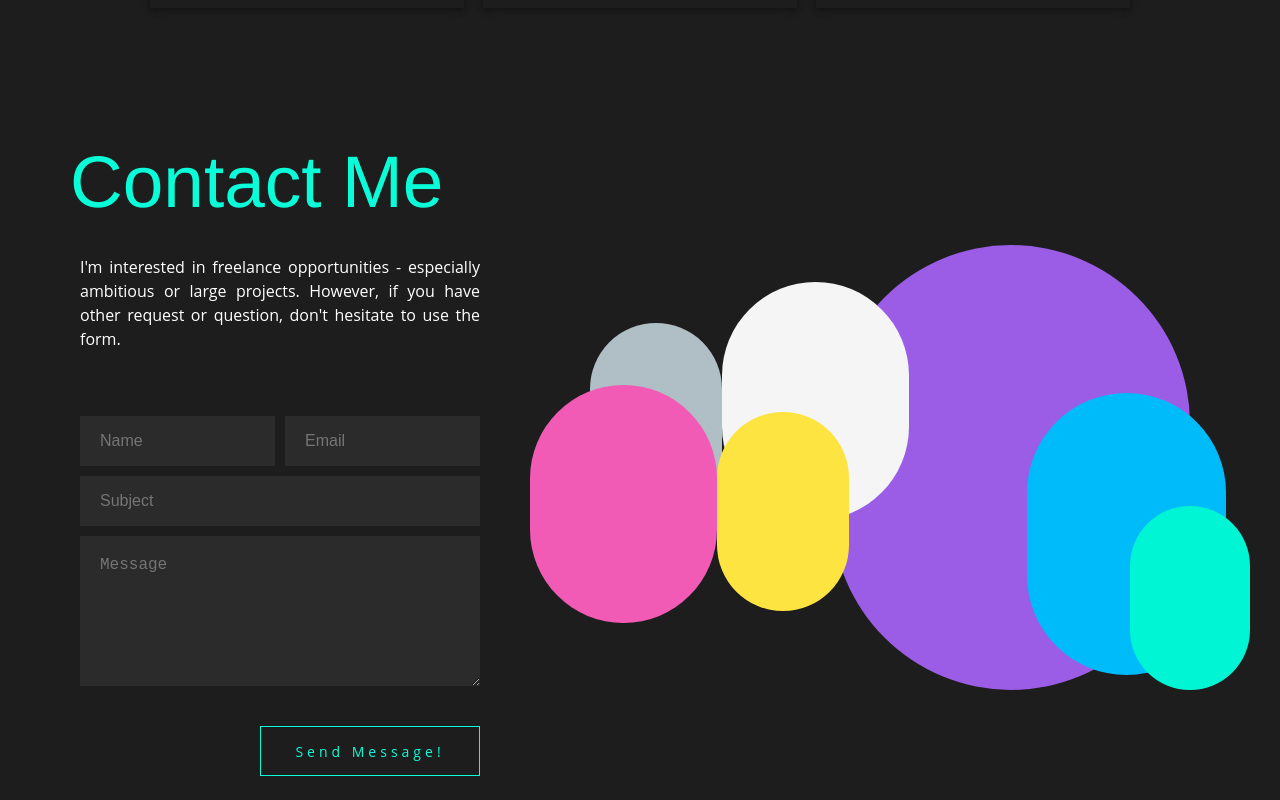
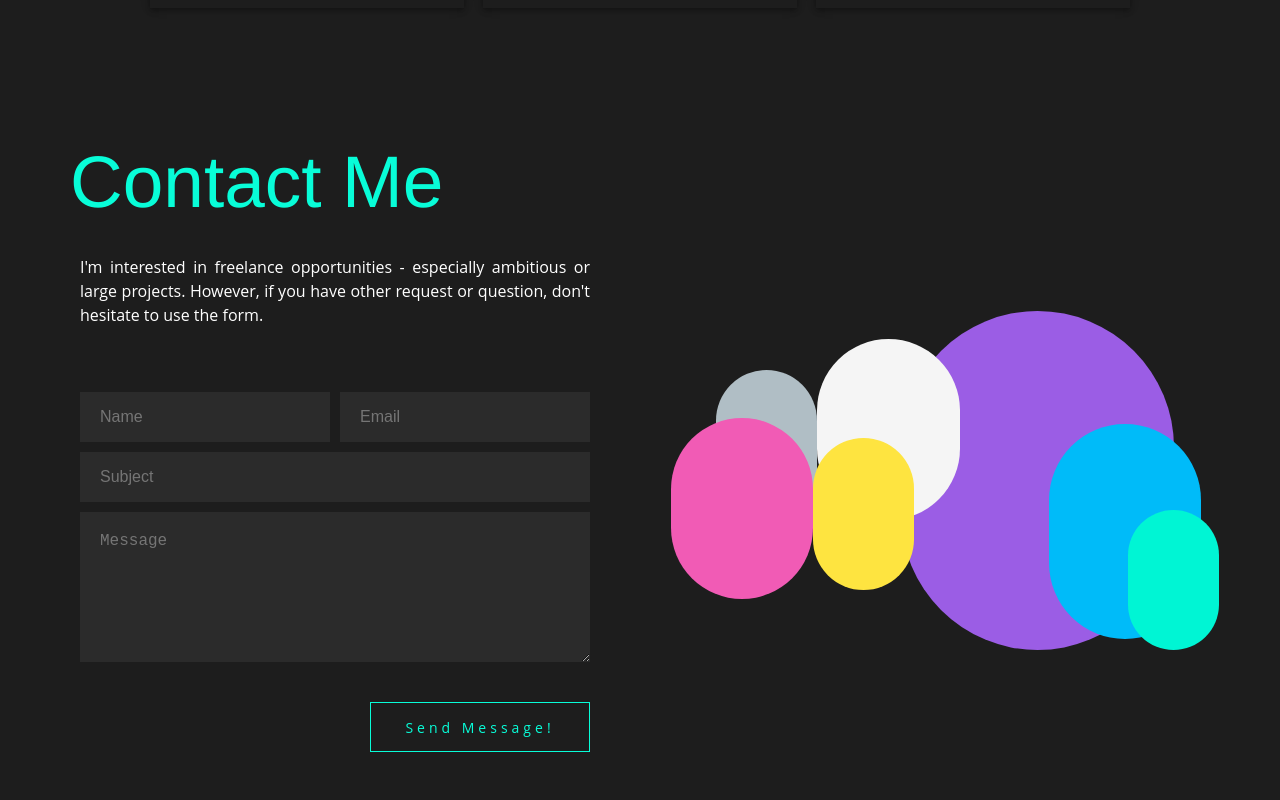
Before and after one commit to sambit-sunny/dev-portfolio, a React (Create React App) app: page / in a window 1280 px wide. Shown: the part 2546-3346 px from the top of the page. Built offline with nearby package versions, Linux system fonts and the light colour scheme.

Commit message:
Add style to shapes container

```diff
--- a/src/components/LiveShapes/LiveShapes.css
+++ b/src/components/LiveShapes/LiveShapes.css
@@ -1,6 +1,6 @@
 #wrapper {
     aspect-ratio: 1.618;
-    width: 90vmin;
+    width: 90%;
     position: relative;
   }
 
--- a/src/pages/Contact/Contact.css
+++ b/src/pages/Contact/Contact.css
@@ -144,7 +144,12 @@ h2 {
     justify-content: flex-end;
 }
 
-
+.shapes-container {
+    flex-grow: 1;
+    display: grid;
+    place-items: center;
+    padding-top: 5rem;
+}
 
 @media screen and (max-width: 1100px) {
     .section-full .text-zone {
--- a/src/pages/Contact/Contact.js
+++ b/src/pages/Contact/Contact.js
@@ -187,10 +187,8 @@ export default function Contact() {
                     </form>
                 </div>
             </div>
-            <div className="stuff">
-                <div className="shapes-container">
-                    <LiveShapes />
-                </div>
+            <div className="shapes-container">
+                <LiveShapes />
             </div>
         </div>
     );
```
